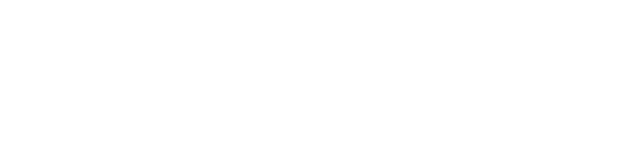
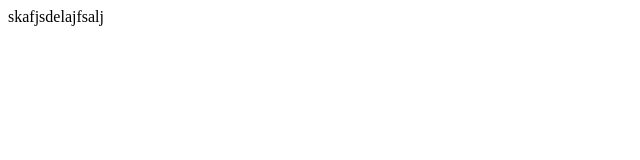
Before and after one commit to natetruong/bootstrap-project, a website: page index.html in a window 1280 px wide. Shown: the whole page, without its empty margins (0-640 px from the left). Drawn offline with Linux system fonts and the light colour scheme.

Commit message:
changed homepage.html to index.html and created gitignore

```diff
--- a/homepage.html
+++ b/index.html
@@ -6,6 +6,6 @@
     <title>Document</title>
 </head>
 <body>
-
+    skafjsdelajfsalj
 </body>
 </html>
```
Also changed, not shown: package.json (added, +25 -0 lines), 2 other files.
